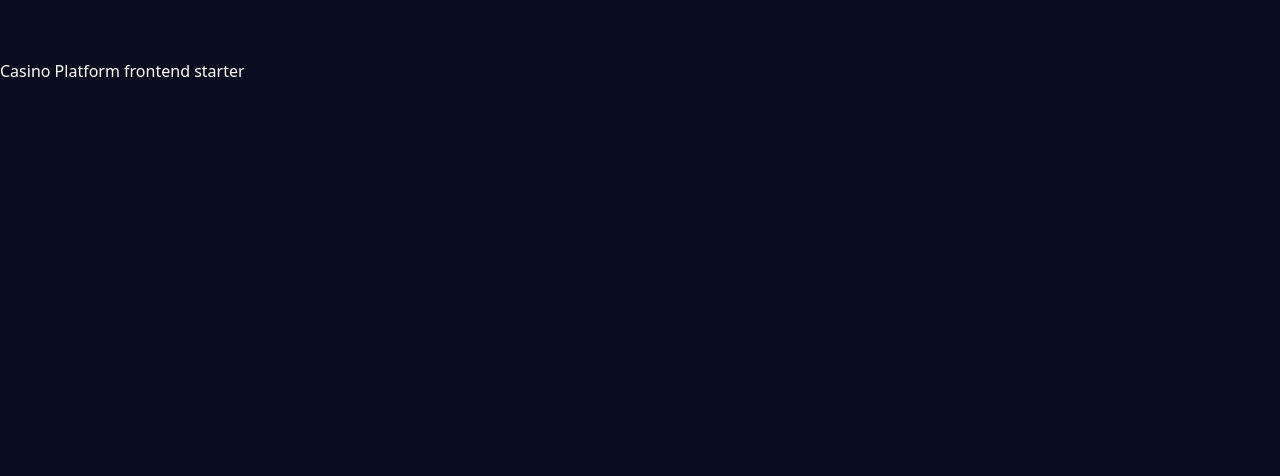
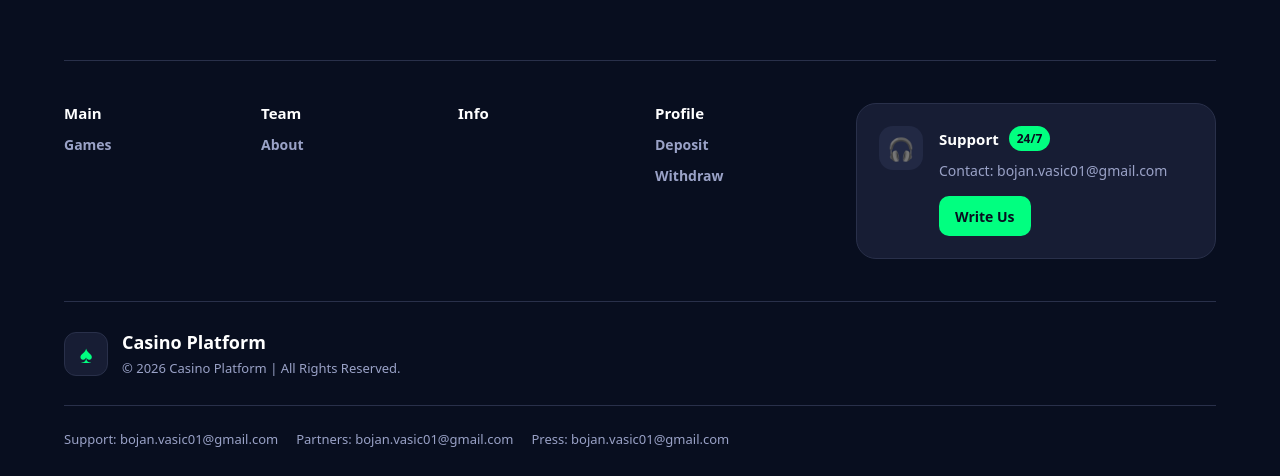
Before and after one commit to Boki0/casino, a React (Vite) app in the folder frontend/: page / in a window 1280 px wide. Shown: the part 740-1216 px from the top of the page. Before the commit the page ends 822 px from the top, so only its background shows below. Built offline with nearby package versions, Linux system fonts and the light colour scheme.

Commit message:
feat(frontend): add footer layout

```diff
--- /dev/null
+++ b/frontend/src/components/layout/Footer.css
@@ -0,0 +1,207 @@
+.site-footer {
+  width: 100%;
+  background: var(--color-bg);
+  color: var(--color-text);
+}
+
+.site-footer__container {
+  width: 100%;
+  max-width: 1200px;
+  margin: 0 auto;
+  padding: 0 24px 28px;
+}
+
+.site-footer__top,
+.site-footer__brand-row,
+.site-footer__bottom {
+  border-top: 1px solid var(--color-border);
+}
+
+.site-footer__top {
+  padding: 42px 0;
+  display: grid;
+  grid-template-columns: minmax(0, 1fr) 360px;
+  gap: 32px;
+}
+
+.site-footer__columns {
+  display: grid;
+  grid-template-columns: repeat(4, minmax(110px, 1fr));
+  gap: 28px;
+}
+
+.site-footer__column {
+  display: grid;
+  align-content: start;
+  gap: 12px;
+}
+
+.site-footer__title {
+  margin: 0;
+  color: var(--color-text);
+  font-size: 15px;
+  font-weight: 800;
+}
+
+.site-footer__item {
+  width: fit-content;
+  color: var(--color-text-muted);
+  font-size: 14px;
+  font-weight: 600;
+  text-decoration: none;
+  transition: color 160ms ease;
+}
+
+.site-footer__item:hover {
+  color: var(--color-primary);
+}
+
+.site-footer__support {
+  min-width: 0;
+  padding: 22px;
+  display: flex;
+  gap: 16px;
+  border-radius: 20px;
+  background: var(--color-surface);
+  border: 1px solid var(--color-border);
+}
+
+.site-footer__support-icon {
+  width: 44px;
+  height: 44px;
+  display: grid;
+  place-items: center;
+  flex: 0 0 auto;
+  border-radius: 14px;
+  background: var(--color-surface-light);
+  font-size: 22px;
+}
+
+.site-footer__support-heading {
+  display: flex;
+  align-items: center;
+  gap: 10px;
+}
+
+.site-footer__support-heading span {
+  padding: 4px 8px;
+  border-radius: 999px;
+  color: var(--color-bg);
+  background: var(--color-primary);
+  font-size: 12px;
+  font-weight: 900;
+}
+
+.site-footer__support p {
+  margin: 10px 0 16px;
+  color: var(--color-text-muted);
+  font-size: 14px;
+  overflow-wrap: anywhere;
+}
+
+.site-footer__support-button {
+  height: 40px;
+  padding: 0 16px;
+  display: inline-flex;
+  align-items: center;
+  border-radius: 10px;
+  color: var(--color-bg);
+  background: var(--color-primary);
+  font-size: 14px;
+  font-weight: 900;
+}
+
+.site-footer__brand-row {
+  padding: 28px 0;
+  display: flex;
+  align-items: center;
+  justify-content: flex-start;
+  gap: 24px;
+}
+
+.site-footer__brand {
+  display: flex;
+  align-items: center;
+  gap: 14px;
+}
+
+.site-footer__logo {
+  width: 44px;
+  height: 44px;
+  display: grid;
+  place-items: center;
+  flex: 0 0 auto;
+  border-radius: 12px;
+  color: var(--color-primary);
+  background: var(--color-surface);
+  border: 1px solid var(--color-border);
+  font-size: 24px;
+  font-weight: 900;
+}
+
+.site-footer__brand strong {
+  display: block;
+  margin-bottom: 5px;
+  font-size: 18px;
+}
+
+.site-footer__brand p {
+  margin: 0;
+  color: var(--color-text-muted);
+  font-size: 13px;
+}
+
+.site-footer__bottom {
+  padding-top: 24px;
+  display: flex;
+  align-items: flex-start;
+  justify-content: flex-start;
+  gap: 24px;
+}
+
+.site-footer__contacts {
+  display: flex;
+  flex-wrap: wrap;
+  gap: 10px 18px;
+  max-width: 720px;
+  color: var(--color-text-muted);
+  font-size: 13px;
+}
+
+@media (max-width: 900px) {
+  .site-footer__top {
+    grid-template-columns: 1fr;
+  }
+
+  .site-footer__support {
+    width: 100%;
+  }
+}
+
+@media (max-width: 600px) {
+  .site-footer__container {
+    padding: 0 16px 24px;
+  }
+
+  .site-footer__top {
+    padding: 32px 0;
+  }
+
+  .site-footer__columns {
+    grid-template-columns: repeat(2, minmax(0, 1fr));
+    gap: 24px 18px;
+  }
+
+  .site-footer__support {
+    padding: 18px;
+    flex-direction: column;
+  }
+
+  .site-footer__brand {
+    align-items: flex-start;
+  }
+
+  .site-footer__contacts {
+    flex-direction: column;
+  }
+}
--- a/frontend/src/components/layout/Footer.tsx
+++ b/frontend/src/components/layout/Footer.tsx
@@ -1,7 +1,71 @@
+import './Footer.css'
+
 function Footer() {
   return (
     <footer className="site-footer">
-      <span>Casino Platform frontend starter</span>
+      <div className="site-footer__container">
+        <div className="site-footer__top">
+          <div className="site-footer__columns">
+            <div className="site-footer__column">
+              <h2 className="site-footer__title">Main</h2>
+              <a className="site-footer__item" href="#">
+                Games
+              </a>
+            </div>
+
+            <div className="site-footer__column">
+              <h2 className="site-footer__title">Team</h2>
+              <a className="site-footer__item" href="#">
+                About
+              </a>
+            </div>
+
+            <div className="site-footer__column">
+              <h2 className="site-footer__title">Info</h2>
+            </div>
+
+            <div className="site-footer__column">
+              <h2 className="site-footer__title">Profile</h2>
+              <a className="site-footer__item" href="#">
+                Deposit
+              </a>
+              <a className="site-footer__item" href="#">
+                Withdraw
+              </a>
+            </div>
+          </div>
+
+          <div className="site-footer__support">
+            <div className="site-footer__support-icon">🎧</div>
+            <div>
+              <div className="site-footer__support-heading">
+                <h2 className="site-footer__title">Support</h2>
+                <span>24/7</span>
+              </div>
+              <p>Contact: bojan.vasic01@gmail.com</p>
+              <span className="site-footer__support-button">Write Us</span>
+            </div>
+          </div>
+        </div>
+
+        <div className="site-footer__brand-row">
+          <div className="site-footer__brand">
+            <div className="site-footer__logo">♠</div>
+            <div>
+              <strong>Casino Platform</strong>
+              <p>© 2026 Casino Platform | All Rights Reserved.</p>
+            </div>
+          </div>
+        </div>
+
+        <div className="site-footer__bottom">
+          <div className="site-footer__contacts">
+            <span>Support: bojan.vasic01@gmail.com</span>
+            <span>Partners: bojan.vasic01@gmail.com</span>
+            <span>Press: bojan.vasic01@gmail.com</span>
+          </div>
+        </div>
+      </div>
     </footer>
   )
 }
```
